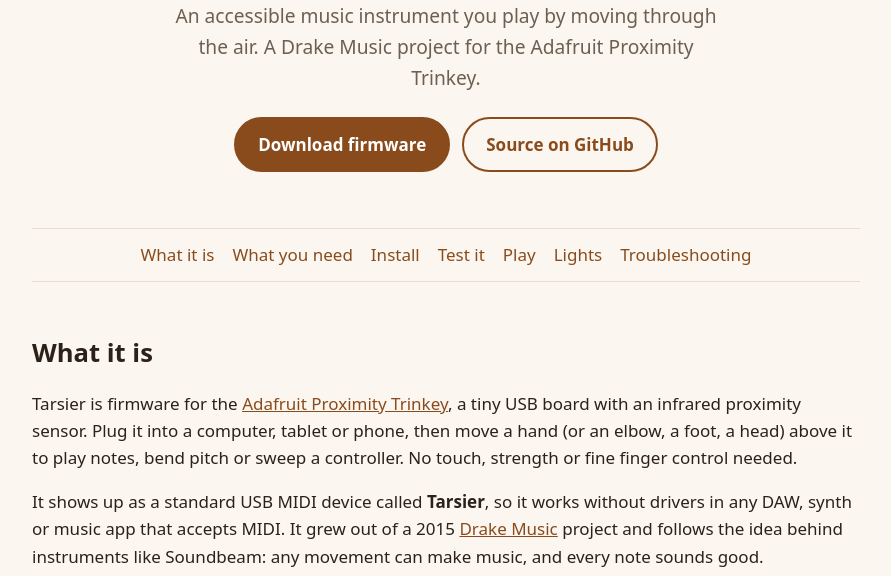
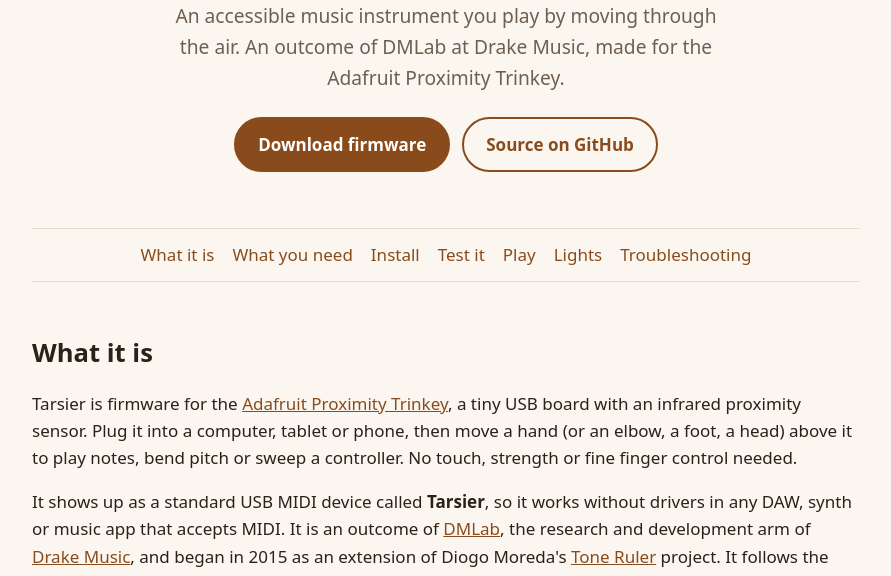
Before and after one commit to designerzen/Tarsier, a plain HTML site: page site/index.html in a window 1280 px wide. Shown: the part 316-892 px from the top of the page, without its empty margins (194-1085 px from the left). Drawn offline with Linux system fonts and the light colour scheme.

Commit message:
docs: credit DMLab and Tone Ruler origins

```diff
--- a/site/index.html
+++ b/site/index.html
@@ -108,7 +108,7 @@
     </g>
   </svg>
   <h1>Tarsier</h1>
-  <p class="tagline">An accessible music instrument you play by moving through the air. A Drake Music project for the Adafruit Proximity Trinkey.</p>
+  <p class="tagline">An accessible music instrument you play by moving through the air. An outcome of DMLab at Drake Music, made for the Adafruit Proximity Trinkey.</p>
   <div class="buttons">
     <a class="button primary" href="Tarsier.uf2" download>Download firmware</a>
     <a class="button secondary" href="https://github.com/designerzen/Tarsier">Source on GitHub</a>
@@ -128,7 +128,7 @@
 <section id="what">
   <h2>What it is</h2>
   <p>Tarsier is firmware for the <a href="https://www.adafruit.com/product/5022">Adafruit Proximity Trinkey</a>, a tiny USB board with an infrared proximity sensor. Plug it into a computer, tablet or phone, then move a hand (or an elbow, a foot, a head) above it to play notes, bend pitch or sweep a controller. No touch, strength or fine finger control needed.</p>
-  <p>It shows up as a standard USB MIDI device called <strong>Tarsier</strong>, so it works without drivers in any DAW, synth or music app that accepts MIDI. It grew out of a 2015 <a href="https://www.drakemusic.org/">Drake Music</a> project and follows the idea behind instruments like Soundbeam: any movement can make music, and every note sounds good.</p>
+  <p>It shows up as a standard USB MIDI device called <strong>Tarsier</strong>, so it works without drivers in any DAW, synth or music app that accepts MIDI. It is an outcome of <a href="https://www.drakemusic.org/technology/">DMLab</a>, the research and development arm of <a href="https://www.drakemusic.org/">Drake Music</a>, and began in 2015 as an extension of Diogo Moreda's <a href="https://www.drakemusic.org/technology/instruments-projects/tone-ruler/">Tone Ruler</a> project. It follows the idea behind instruments like Soundbeam: any movement can make music, and every note sounds good.</p>
   <div class="grid">
     <div class="card"><h3>Touch-free</h3>Play by moving through an invisible beam above the sensor.</div>
     <div class="card"><h3>Always in tune</h3>Notes are laid out on a scale, so nothing sounds wrong.</div>
@@ -243,7 +243,7 @@
 </section>
 
 <footer>
-  Tarsier, a <a href="https://www.drakemusic.org/">Drake Music</a> project · <a href="https://github.com/designerzen/Tarsier">GitHub</a>
+  Tarsier, an outcome of <a href="https://www.drakemusic.org/technology/">DMLab</a> at <a href="https://www.drakemusic.org/">Drake Music</a>, extending Diogo Moreda's <a href="https://www.drakemusic.org/technology/instruments-projects/tone-ruler/">Tone Ruler</a> ·<a href="https://github.com/designerzen/Tarsier">GitHub</a>
 </footer>
 
 </main>
```
Also changed, not shown: 1 other file.
